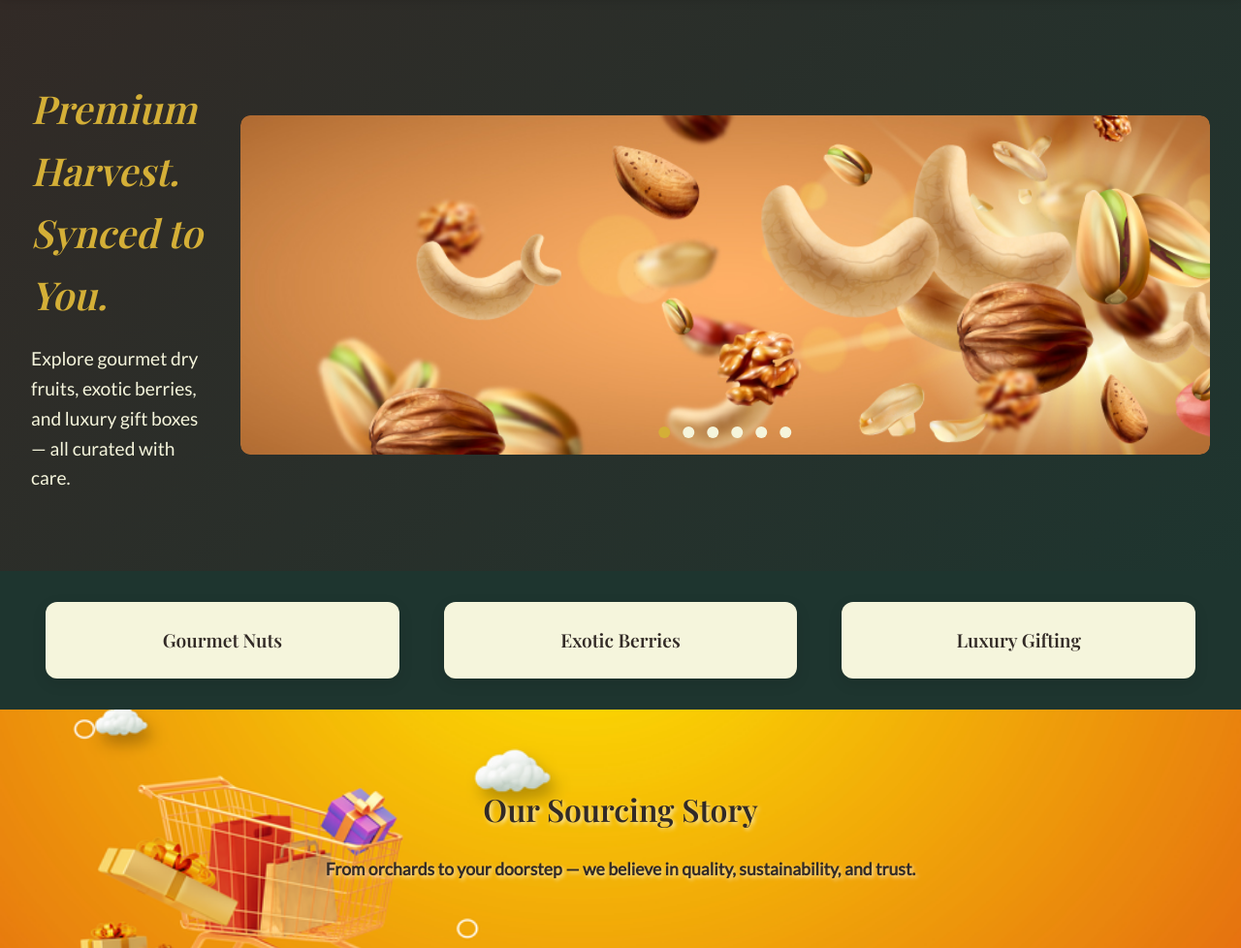
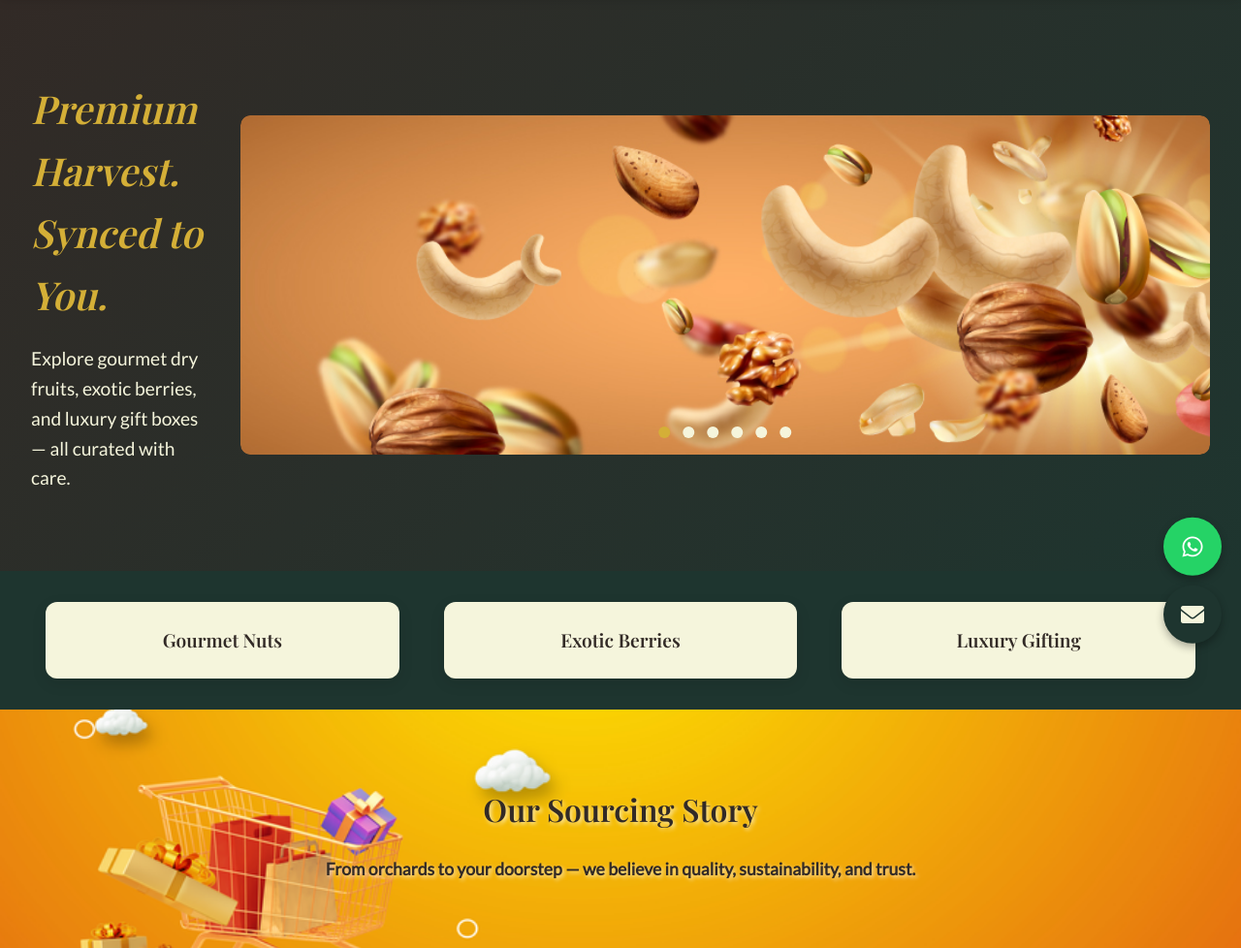
Before and after one commit to shivammaurya2903/NutriSync, a PHP site: page / in a window 1280 px wide. Shown: the part 113-1091 px from the top of the page at 97% size. Run offline with PHP 8.4, Linux system fonts and the light colour scheme.

Commit message:
add floating icons

```diff
--- a/index.html
+++ b/index.html
@@ -7,6 +7,7 @@
   <meta name="description" content="Premium dry fruits and exotic berries sourced sustainably. Shop gourmet nuts, berries, and luxury gift boxes for healthy snacking.">
   <meta name="keywords" content="dry fruits, nuts, berries, healthy snacks, gourmet food, sustainable sourcing">
   <link href="https://fonts.googleapis.com/css2?family=Playfair+Display:wght@600&family=Lato&display=swap" rel="stylesheet">
+  <link rel="stylesheet" href="https://cdnjs.cloudflare.com/ajax/libs/font-awesome/6.0.0/css/all.min.css">
   <link rel="stylesheet" href="style.css" />
 </head>
 <body>
@@ -195,6 +196,15 @@
     </div>
   </footer>
 
+  <div class="floating-icons">
+    <a href="https://wa.me/91XXXXXXXXXX" target="_blank" rel="noopener noreferrer" class="floating-icon whatsapp" aria-label="Contact via WhatsApp">
+      <i class="fab fa-whatsapp"></i>
+    </a>
+    <a href="mailto:contact@nutrisync.in" class="floating-icon message" aria-label="Send a message">
+      <i class="fas fa-envelope"></i>
+    </a>
+  </div>
+
   <script src="script.js"></script>
 </body>
 </html>
--- a/style.css
+++ b/style.css
@@ -656,3 +656,67 @@ footer p {
     font-size: 1rem;
   }
 }
+
+/* Floating Icons Styles */
+.floating-icons {
+  position: fixed;
+  bottom: 20px;
+  right: 20px;
+  z-index: 1000;
+  display: flex;
+  flex-direction: column;
+  gap: 10px;
+}
+
+.floating-icon {
+  display: flex;
+  align-items: center;
+  justify-content: center;
+  width: 60px;
+  height: 60px;
+  background-color: var(--gold);
+  color: var(--bg-dark);
+  border-radius: 50%;
+  box-shadow: 0 4px 8px rgba(0, 0, 0, 0.3);
+  text-decoration: none;
+  font-size: 24px;
+  transition: all 0.3s ease;
+  animation: float 3s ease-in-out infinite;
+}
+
+.floating-icon:hover {
+  transform: scale(1.1) rotateY(180deg);
+  box-shadow: 0 8px 16px rgba(0, 0, 0, 0.4), 0 0 20px var(--gold);
+}
+
+.floating-icon.whatsapp {
+  background-color: #25D366;
+  color: white;
+}
+
+.floating-icon.message {
+  background-color: var(--forest-green);
+  color: var(--cream);
+}
+
+@keyframes float {
+  0%, 100% {
+    transform: translateY(0);
+  }
+  50% {
+    transform: translateY(-10px);
+  }
+}
+
+@media (max-width: 768px) {
+  .floating-icons {
+    bottom: 15px;
+    right: 15px;
+  }
+
+  .floating-icon {
+    width: 50px;
+    height: 50px;
+    font-size: 20px;
+  }
+}
```
